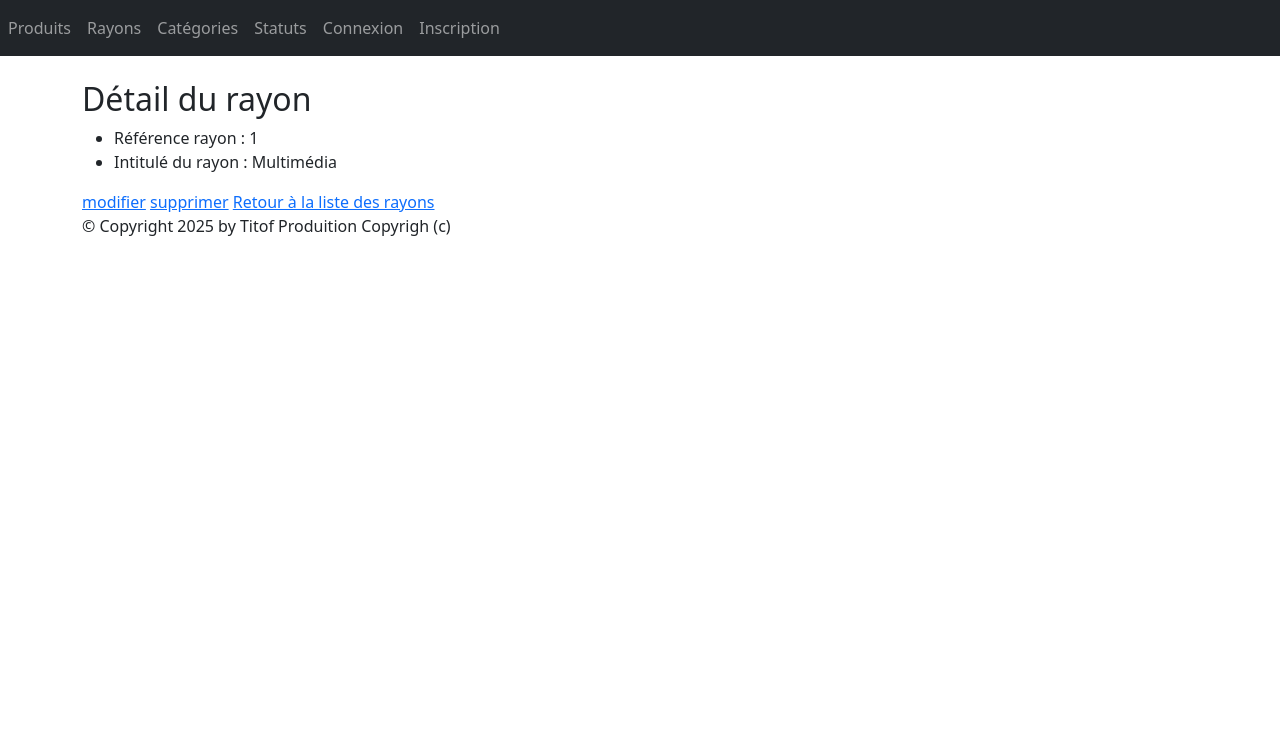
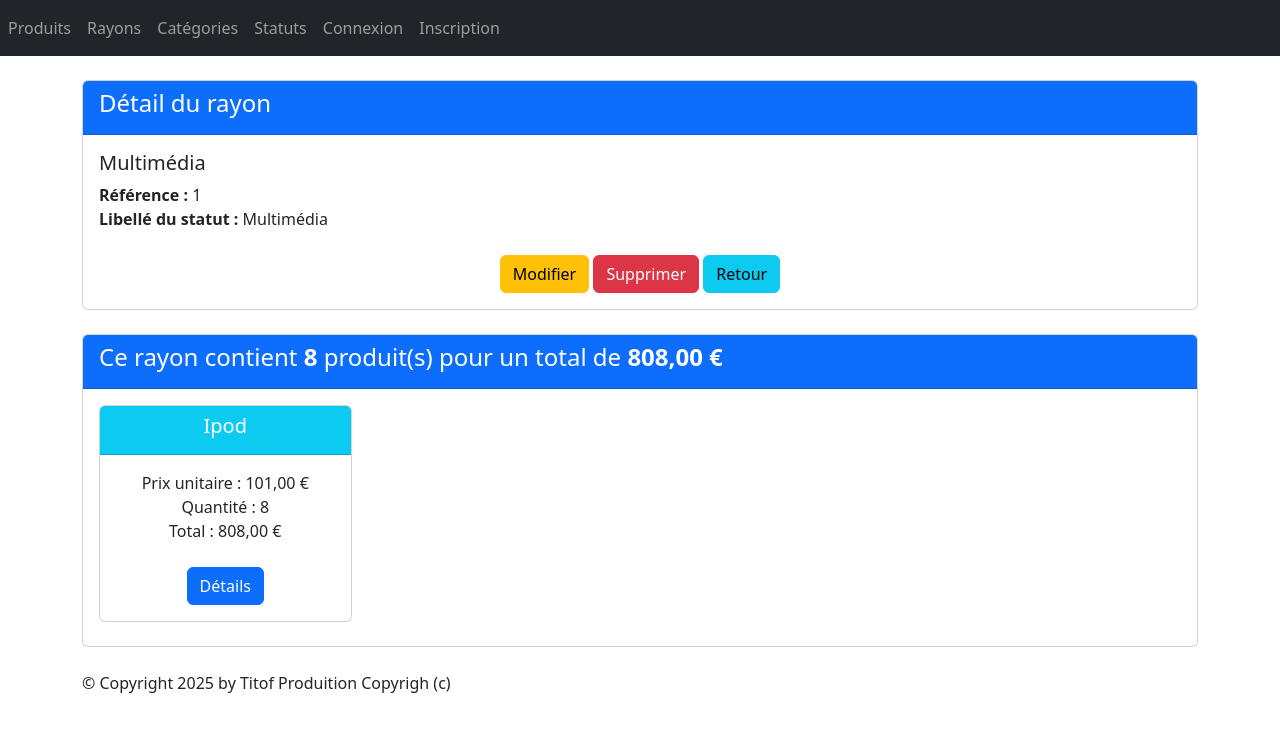
Before and after one commit to OphelieVal/TD_prog_avancee, a Django app: page /monApp/rayon/1/ in a window 1280 px wide. Shown: the top 732 px of the page. Run offline with Django 5.2, Linux system fonts and the light colour scheme; data comes from the database, SQL or seed files in the repository; both versions use the stored data as it was after the commit; some libraries are stand-ins or nearby versions.

Commit message:
Détails rayons avec total valeur marchandises

```diff
--- a/TutoDjango/monApp/templates/detail_rayon.html
+++ b/TutoDjango/monApp/templates/detail_rayon.html
@@ -1,13 +1,52 @@
 {% extends 'base.html' %}
 
 {% block content %}
-<h2>{{ titremenu }}</h2>
-
-<ul>
-    <li>Référence rayon : {{ ray.idRayon }} </li>
-    <li>Intitulé du rayon : {{ ray.nomRayon }} </li>
-</ul>
-<a href="{% url 'ray_chng' ray.idRayon %}">modifier</a>
-<a href="{% url 'ray_del' ray.idRayon %}">supprimer</a>
-<a href="{% url 'list_rayons' %}">Retour à la liste des rayons</a>
+<div class="card mb-4">
+    <div class="card-header bg-primary text-white">
+        <h4>Détail du rayon</h4>
+    </div>
+    <div class="card-body">
+        <h5 class="card-title">{{ ray.nomRayon }}</h5>
+        <ul class="list-unstyled">
+            <li><strong>Référence :</strong> {{ ray.idRayon }} </li>
+            <li><strong>Libellé du statut :</strong> {{ ray.nomRayon }} </li>
+        </ul>
+        <div class="car-footer text-center">
+            <a href="{% url 'ray_chng' ray.idRayon %}" class="btn btn-warning mt-2">Modifier</a>
+            <a href="{% url 'ray_del' ray.idRayon %}" class="btn btn-danger mt-2">Supprimer</a>
+            <a href="{% url 'list_rayons' %}" class="btn btn-info mt-2">Retour</a>
+        </div>
+    </div>
+</div>
+<div class="card mb-4">
+    <div class="card-header bg-primary text-white">
+        <h4>Ce rayon contient <strong> {{total_nb_produit}} </strong> produit(s) pour un total de
+        <strong>{{total_rayon|floatformat:2 }} € </strong></h4>
+    </div>
+    <div class="card-body">
+        <div class="row">
+            {% if prdts_dt %}
+                {% for data in prdts_dt %}
+                    <div class="col-sm-3">
+                        <div class="card mb-2 text-center">
+                            <div class="card-header bg-info text-white">
+                                <h5 class="card-title">{{ data.produit.intituleProd }}</h5>
+                            </div>
+                            <div class="card-body">
+                                <ul class="list-unstyled">
+                                    <li>Prix unitaire : {{data.prix_unitaire }} € </li>
+                                    <li>Quantité : {{data.qte }} </li>
+                                    <li>Total : {{ data.total_produit}} €</li>
+                                </ul>
+                                <a href="{% url 'dtl_prdt' data.produit.refProd %}" class="btn btn-primary mt-2">Détails</a>
+                            </div>
+                        </div>
+                    </div>
+                {% endfor %}
+                {% else %}
+                    <p class="text-muted">Aucun produit trouvé pour ce rayon.</p>
+                {% endif %}
+        </div>
+    </div>
+</div>
 {% endblock %}
--- a/TutoDjango/monApp/urls.py
+++ b/TutoDjango/monApp/urls.py
@@ -30,7 +30,7 @@ urlpatterns = [
     path("statut/", views.StatutCreateView.as_view(), name="crt_statut"),
 
     # CRUD Rayon
-    path("rayons/", views.ListRayons, name="list_rayons"),
+    path("rayons/", views.RayonListView.as_view(), name="list_rayons"),
     path('rayon/<int:pk>/', views.RayonDetailView.as_view(), name='dtl_rayon'),
     path("rayon/<pk>/update/",views.RayonUpdateView.as_view(), name="ray_chng"),
     path("rayon/<pk>/delete/",views.RayonDeleteView.as_view(), name="ray_del"),
--- a/TutoDjango/monApp/views.py
+++ b/TutoDjango/monApp/views.py
@@ -243,6 +243,22 @@ class RayonDetailView(DetailView):
     def get_context_data(self, **kwargs):
         context = super(RayonDetailView, self).get_context_data(**kwargs)
         context['titremenu'] = "Détail du rayon"
+        prdts_dt = []
+        total_rayon = 0
+        total_nb_produit = 0
+
+        for contenir in self.object.contenir_rayon.all():
+            total_produit = contenir.produit.prixUnitaireProd * contenir.Qte
+            prdts_dt.append({ 'produit': contenir.produit,
+                            'qte': contenir.Qte,
+                            'prix_unitaire': contenir.produit.prixUnitaireProd,
+                            'total_produit': total_produit} )
+            total_rayon += total_produit
+            total_nb_produit += contenir.Qte
+
+        context['prdts_dt'] = prdts_dt
+        context['total_rayon'] = total_rayon
+        context['total_nb_produit'] = total_nb_produit
         return context
 
 class RayonCreateView(CreateView):
@@ -269,6 +285,23 @@ class RayonDeleteView(DeleteView):
 def ListRayons(request):
     rays = Rayon.objects.all()
     return render(request, 'list_rayons.html', {'rays': rays})
+
+class RayonListView(ListView):
+    model = Rayon
+    template_name = "list_rayons.html"
+    context_object_name = "ray"
+    def get_context_data(self, **kwargs):
+        context = super(RayonListView, self).get_context_data(**kwargs)
+        context['titremenu'] = "Liste de mes rayons"
+        ryns_dt = []
+        for rayon in context['ray']:
+            total = 0
+            for contenir in rayon.contenir_rayon.all():
+                total += contenir.produit.prixUnitaireProd * contenir.Qte
+            ryns_dt.append({'rayon': rayon,'total_stock': total})
+
+        context['ryns_dt'] = ryns_dt
+        return context
 
 
 # Authentification
```
Also changed, not shown: TutoDjango/monApp/templates/list_rayons.html (+12 -5 lines), TutoDjango/db.sqlite3.
